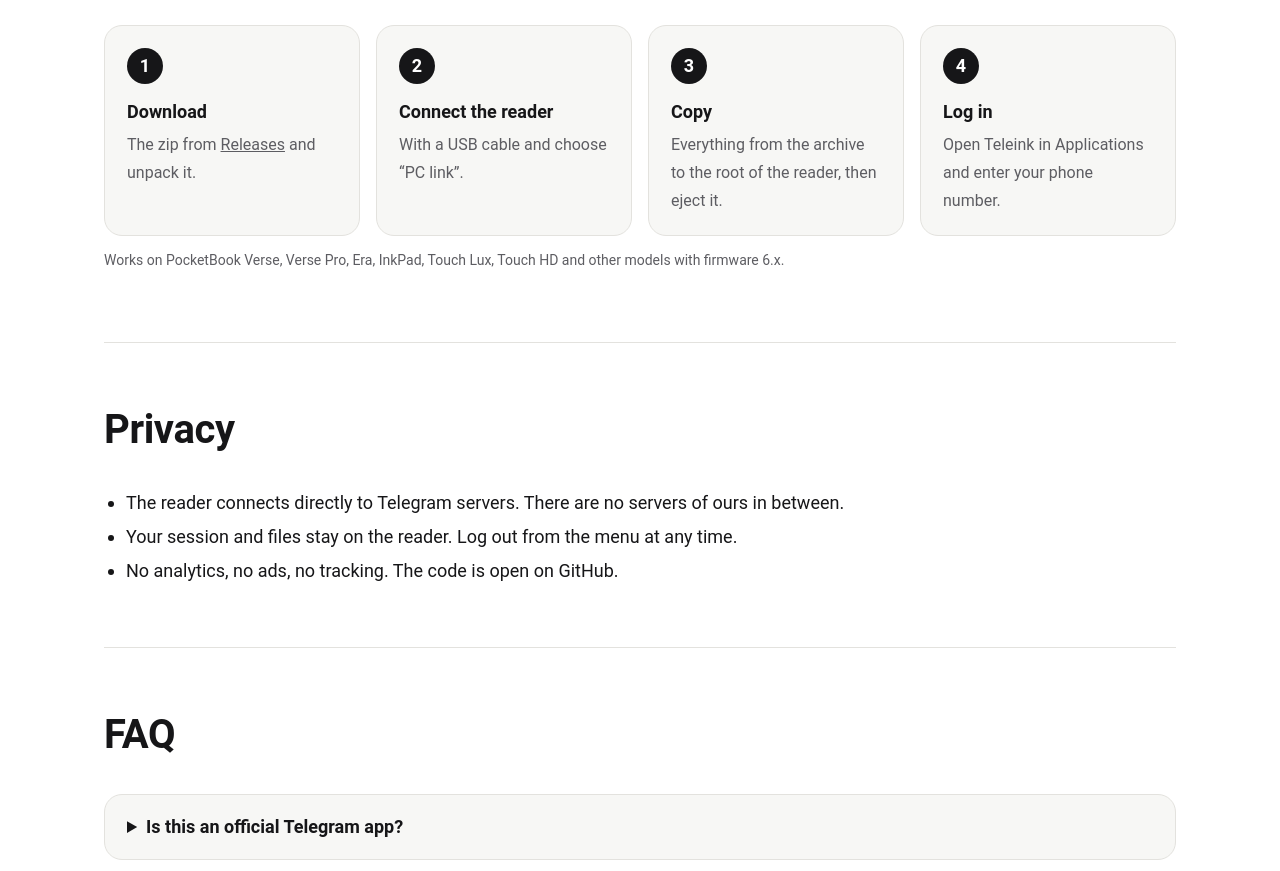
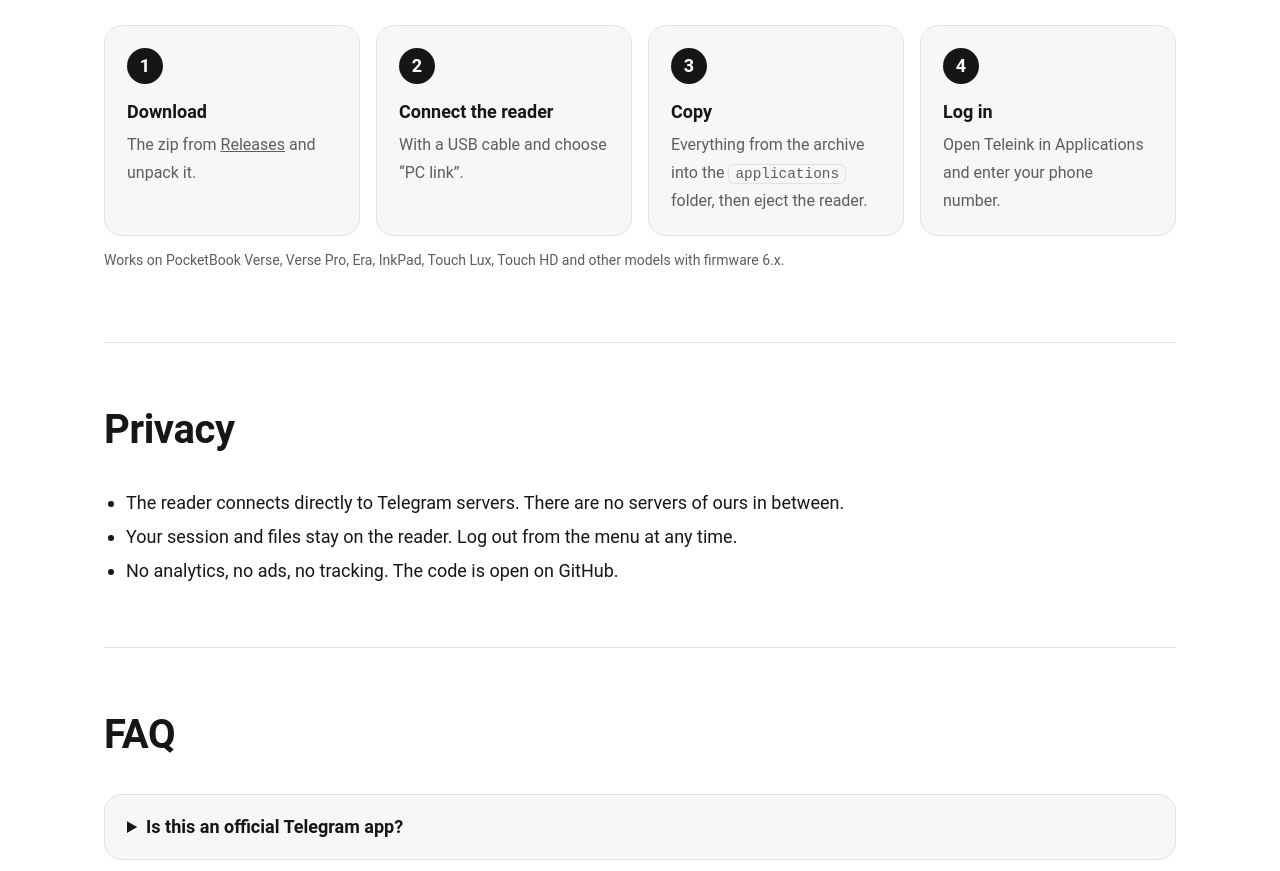
Before and after one commit to logo-ua/teleink, a plain HTML site: page docs/index.html in a window 1280 px wide. Shown: the part 2180-3051 px from the top of the page. Drawn offline with Linux system fonts and the light colour scheme.

Commit message:
Install into the applications folder instead of the root
The release zip now holds Teleink.app, icons/ and Teleink-docs/, so its
contents go straight into applications/ on the reader.

Co-Authored-By: Claude Opus 5.5 <noreply@anthropic.com>
Claude-Session: https://claude.ai/code/session_013hFmHjppzszCRNcrfTJgxM

```diff
--- a/docs/index.html
+++ b/docs/index.html
@@ -219,9 +219,9 @@
       </li>
       <li>
         <b data-l="en">Copy</b><b data-l="uk">Скопіюйте</b><b data-l="ru">Скопируйте</b>
-        <span data-l="en">Everything from the archive to the root of the reader, then eject it.</span>
-        <span data-l="uk">Усе з архіву в корінь рідера, потім безпечно від'єднайте.</span>
-        <span data-l="ru">Всё из архива в корень ридера, затем безопасно отключите.</span>
+        <span data-l="en">Everything from the archive into the <code>applications</code> folder, then eject the reader.</span>
+        <span data-l="uk">Усе з архіву в папку <code>applications</code>, потім безпечно від'єднайте рідер.</span>
+        <span data-l="ru">Всё из архива в папку <code>applications</code>, затем безопасно отключите ридер.</span>
       </li>
       <li>
         <b data-l="en">Log in</b><b data-l="uk">Увійдіть</b><b data-l="ru">Войдите</b>
@@ -294,7 +294,7 @@
       <summary data-l="en">How do I uninstall it?</summary>
       <summary data-l="uk">Як видалити?</summary>
       <summary data-l="ru">Как удалить?</summary>
-      <p data-l="en">Log out in the menu, then delete <code>applications/Teleink.app</code> from the reader.</p>
+      <p data-l="en">Log out in the menu, then delete <code>Teleink.app</code> from the <code>applications</code> folder.</p>
       <p data-l="uk">Вийдіть з акаунта в меню, потім видаліть <code>applications/Teleink.app</code> з рідера.</p>
       <p data-l="ru">Выйдите из аккаунта в меню, затем удалите <code>applications/Teleink.app</code> с ридера.</p>
     </details>
```
Also changed, not shown: packaging/README.txt, 2 other files.
